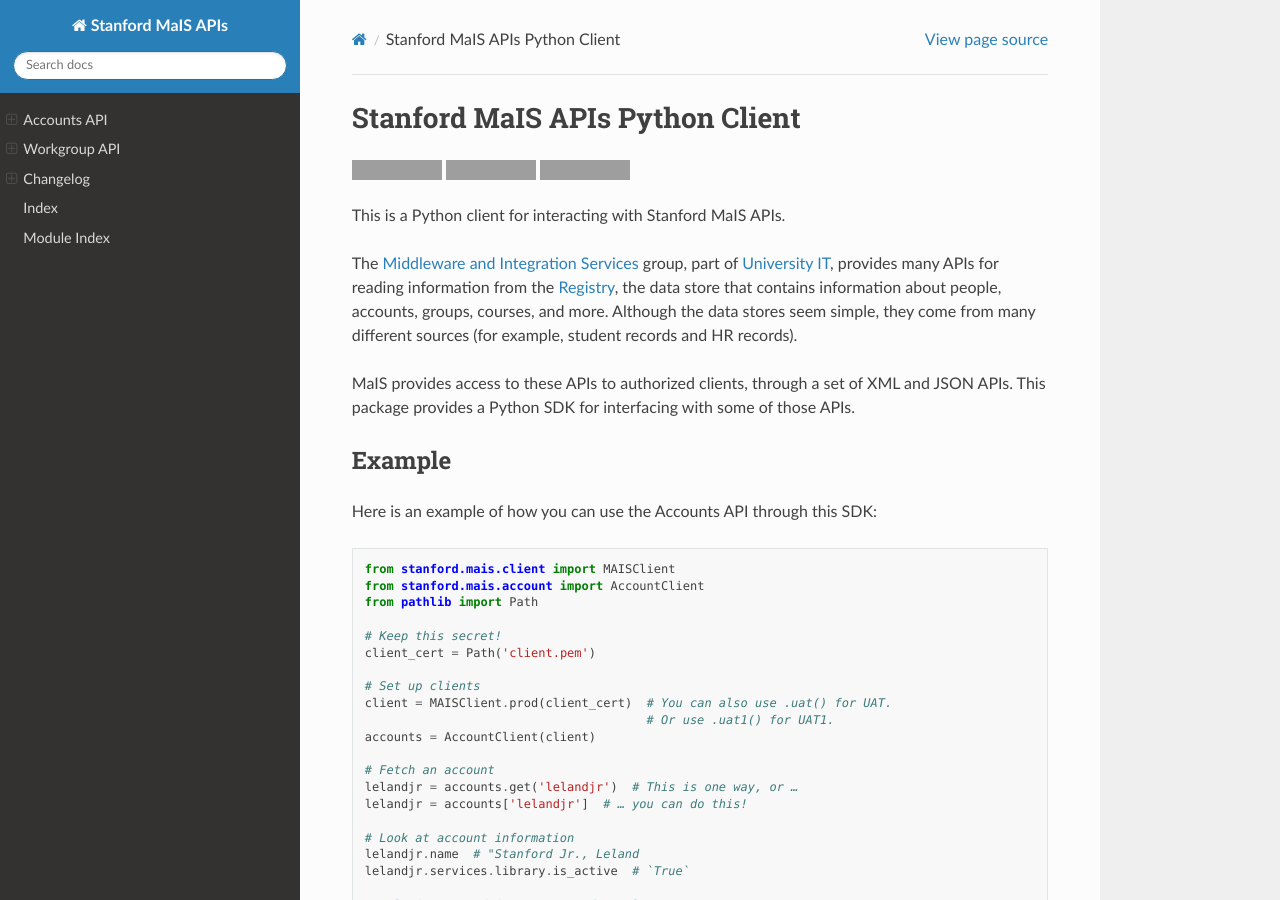
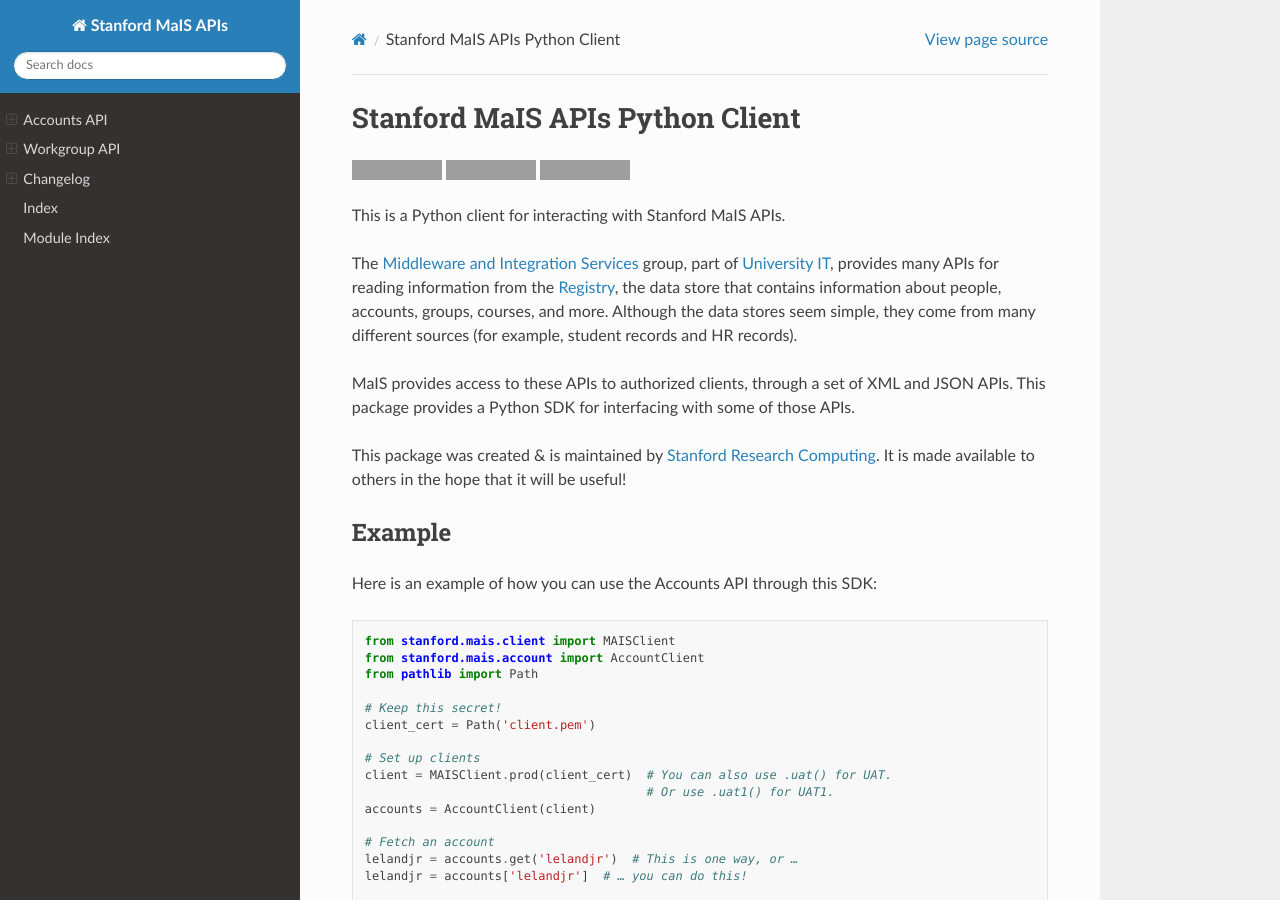
Before and after one commit to stanford-rc/mais-apis-python, a Sphinx documentation site: the page built from docs/index.rst, in a window 1280 px wide and 900 px high. Built offline with Sphinx 7.4.7 and the Read the Docs theme 3.1.0, drawn with Linux system fonts in a browser that asks for light colours; pages that are not in the unit, such as notebooks, are missing from menus; grey boxes are pictures that could not be loaded.

Commit message:
Update SRC's name
This adds Stanford Research Computing as the package author in
documentation, including changing away from the older "Stanford Research
Computing Center".

```diff
--- a/README.rst
+++ b/README.rst
@@ -24,9 +24,13 @@
 XML and JSON APIs.  This package provides a Python SDK for interfacing with
 some of those APIs.
 
+This package was created & is maintained by `Stanford Research Computing`_.  It
+is made available to others in the hope that it will be useful!
+
 .. _Middleware and Integration Services: https://mais.stanford.edu/
 .. _University IT: https://uit.stanford.edu/
 .. _Registry: https://uit.stanford.edu/service/registry
+.. _Stanford Research Computing: https://srcc.stanford.edu
 
 Example
 -------
--- a/docs/conf.py
+++ b/docs/conf.py
@@ -26,7 +26,7 @@
 
 project = 'Stanford MaIS APIs'
 copyright = '2021, The Board of Trustees of the Leland Stanford Junior University'
-author = 'Stanford Research Computing Center'
+author = 'Stanford Research Computing'
 
 # -- General configuration ---------------------------------------------------
 
--- a/pyproject.toml
+++ b/pyproject.toml
@@ -15,6 +15,9 @@
 description = "Python client for Stanford MaIS APIs"
 
 authors = [
+    {name = "Stanford Research Computing", email = "srcc-support@stanford.edu"},
+]
+maintainers = [
     {name = "A. Karl Kornel", email = "akkornel@stanford.edu"},
 ]
 
```
